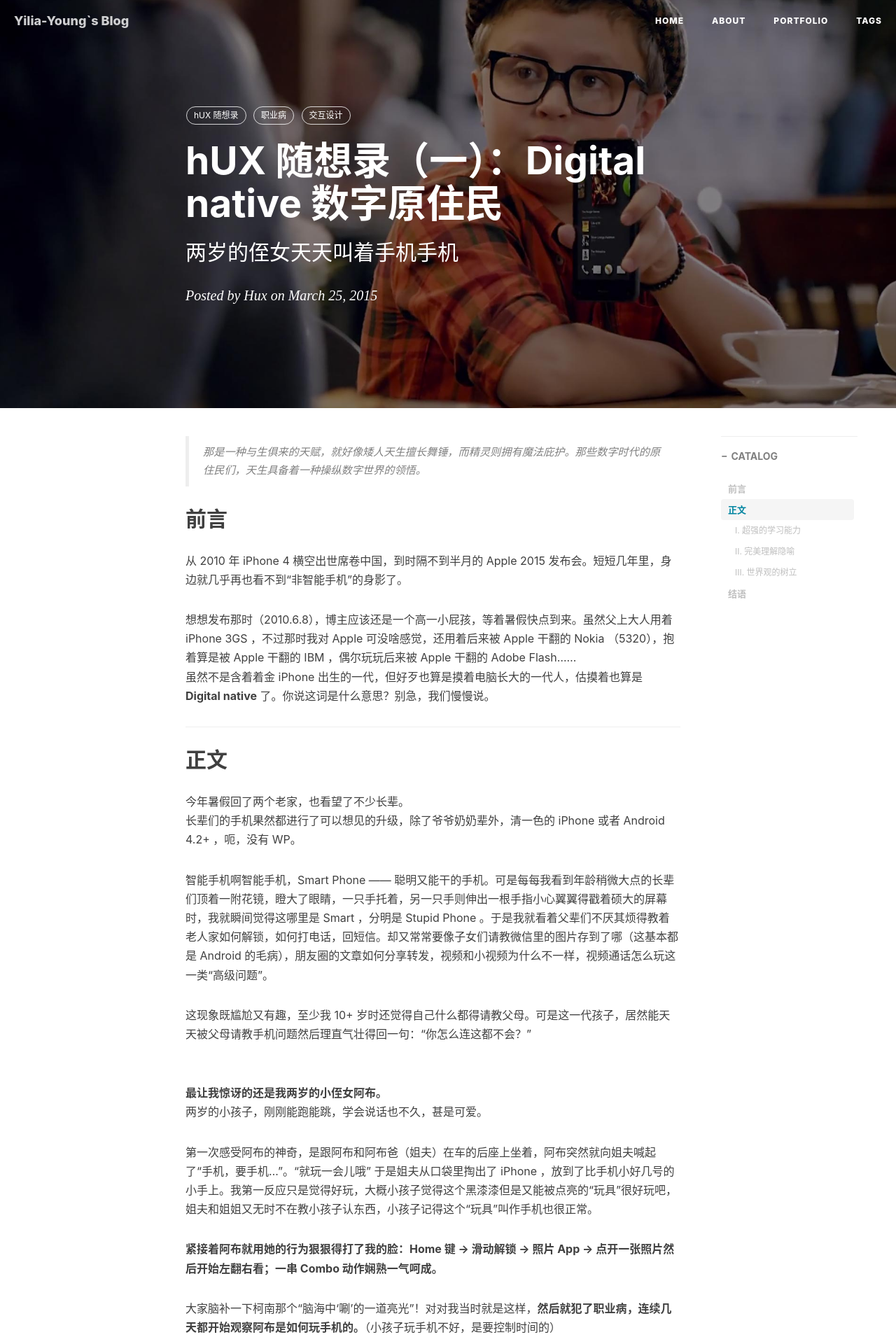
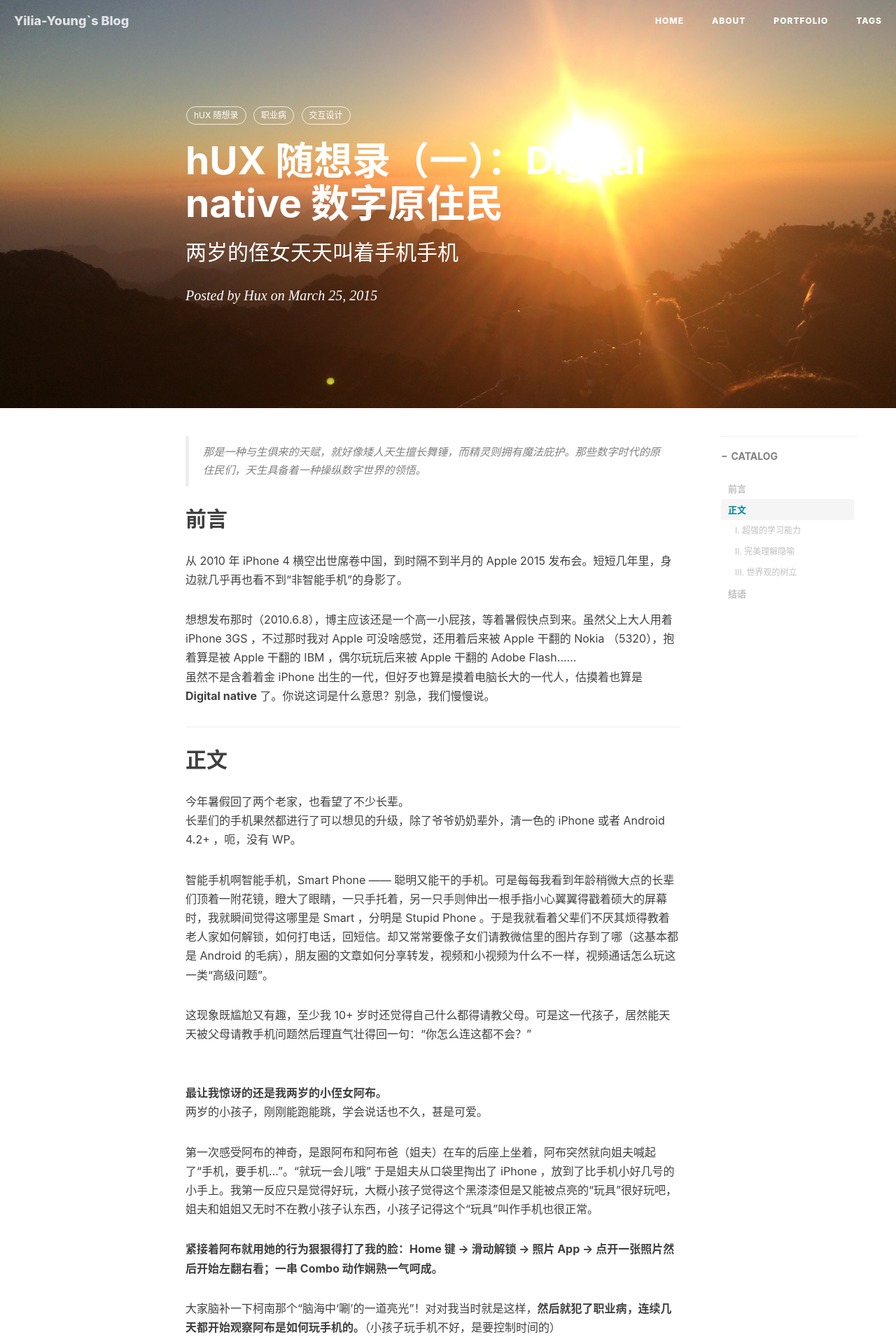
Before and after one commit to Yilia-Young/Yilia-Young.github.io, a Jekyll site: the page built from _posts/2015-03-25-digital-native.markdown, in a window 1280 px wide. Shown: the top 1920 px of the page at 70% size. Built offline with Jekyll 4.4.1, drawn with Linux system fonts in a browser that asks for light colours; nearby versions of some CDN libraries; comment, search, counter and statistics services are not loaded.

Commit message:
Update 2015-03-25-digital-native.markdown

```diff
--- a/_posts/2015-03-25-digital-native.markdown
+++ b/_posts/2015-03-25-digital-native.markdown
@@ -4,7 +4,7 @@ title:      "hUX 随想录（一）：Digital native 数字原住民"
 subtitle:   " 两岁的侄女天天叫着手机手机 "
 date:       2015-03-25
 author:     "Hux"
-header-img: "img/post-bg-digital-native.jpg"
+header-img: "img/post-bg-huangshan.jpg.JPG"
 catalog: true
 tags:
     - hUX 随想录
```
